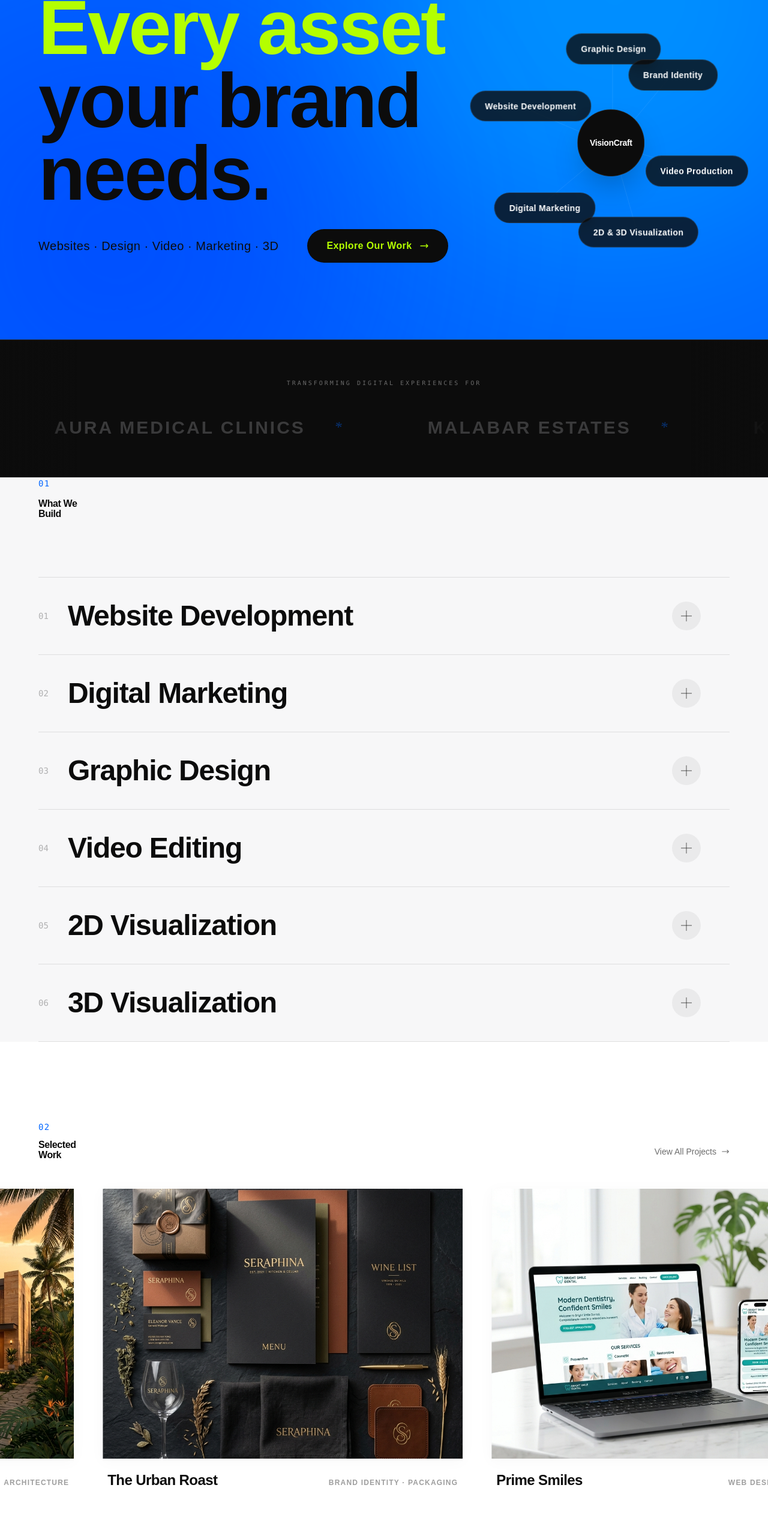
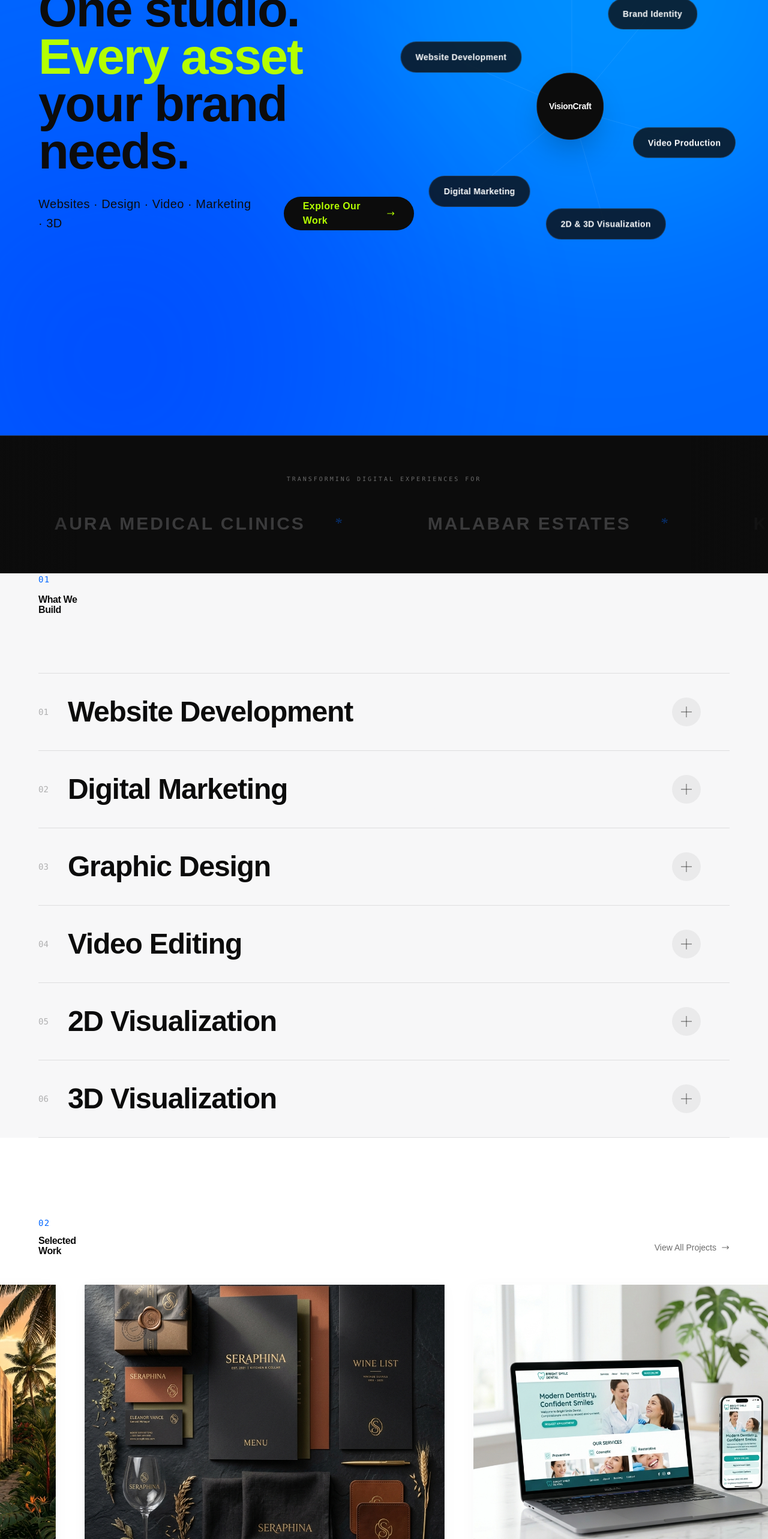
Before and after one commit to saurabhhumane125/visioncraft, a Next.js app: page / in a window 1280 px wide. Shown: the part 234-2800 px from the top of the page at 60% size. Built offline with nearby package versions, Linux system fonts and the light colour scheme; a web font is replaced by a local one.

Commit message:
fix: responsive typography scaling for laptop viewports

```diff
--- a/app/globals.css
+++ b/app/globals.css
@@ -26,12 +26,12 @@
   --font-display: var(--font-cabinet-grotesk), sans-serif;
   --font-body: var(--font-switzer), sans-serif;
 
-  --text-hero: clamp(3.25rem, 8vw, 9rem);
-  --text-display: clamp(2.75rem, 5vw, 5rem);
-  --text-editorial: clamp(2.25rem, 4vw, 4rem);
-  --text-quote: clamp(1.5rem, 3vw, 2.5rem);
-  --text-heading: clamp(1.25rem, 2vw, 1.75rem);
-  --text-body-lg: clamp(1.0625rem, 1vw, 1.25rem);
+  --text-hero: clamp(2.5rem, 6vw, 7rem);
+  --text-display: clamp(2rem, 4.5vw, 4.5rem);
+  --text-editorial: clamp(1.75rem, 3.5vw, 3.5rem);
+  --text-quote: clamp(1.25rem, 2.5vw, 2.25rem);
+  --text-heading: clamp(1.125rem, 1.5vw, 1.5rem);
+  --text-body-lg: clamp(1rem, 1vw, 1.125rem);
   --text-body: 1rem;
   --text-sm: 0.875rem;
   --text-xs: 0.75rem;
--- a/components/sections/Hero.tsx
+++ b/components/sections/Hero.tsx
@@ -45,9 +45,9 @@ export function Hero() {
 
       <motion.div
         style={{ y, opacity }}
-        className="relative z-10 w-full px-6 md:px-12 lg:px-16 flex flex-col justify-end"
+        className="mx-auto max-w-[1440px] px-5 md:px-10 lg:px-16 pt-28 pb-16 md:pt-32 md:pb-20 lg:pt-24 lg:pb-24 relative z-10 w-full"
       >
-        <div className="flex flex-col lg:flex-row lg:items-end justify-between gap-12 w-full">
+        <div className="flex flex-col lg:flex-row items-center justify-between min-h-[calc(100vh-160px)]">
           <div className="max-w-[90vw] md:max-w-4xl">
             <motion.div
               initial={{ opacity: 0, x: -30 }}
@@ -55,8 +55,8 @@ export function Hero() {
               transition={{ duration: 1, ease: [0.16, 1, 0.3, 1] }}
             >
               <h1
-                className="font-display font-bold tracking-tight leading-[0.95] text-neutral-950 mb-8"
-                style={{ fontSize: "clamp(3.5rem, 10vw, 9rem)" }}
+                className="font-display font-bold tracking-tight leading-[0.95] text-neutral-950 mb-8 mt-12 md:mt-16 lg:mt-0"
+                style={{ fontSize: "clamp(2.5rem, 6.5vw, 7.5rem)" }}
               >
                 One studio.
                 <br />
```
